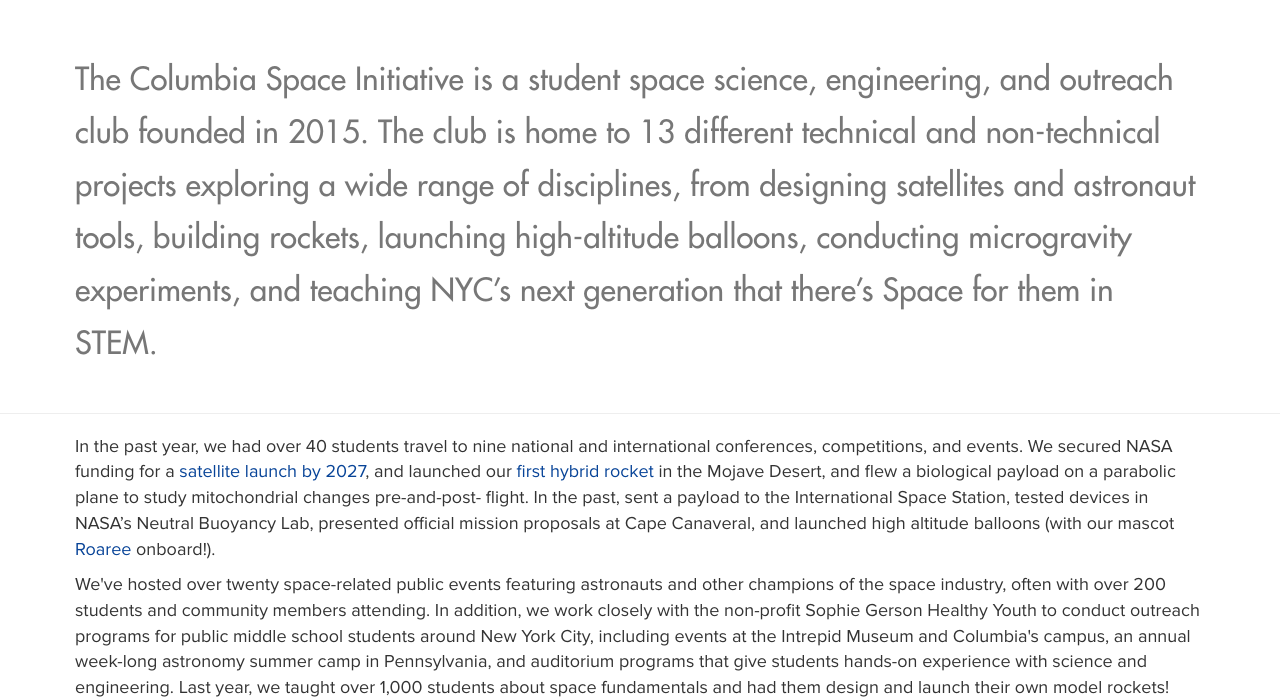
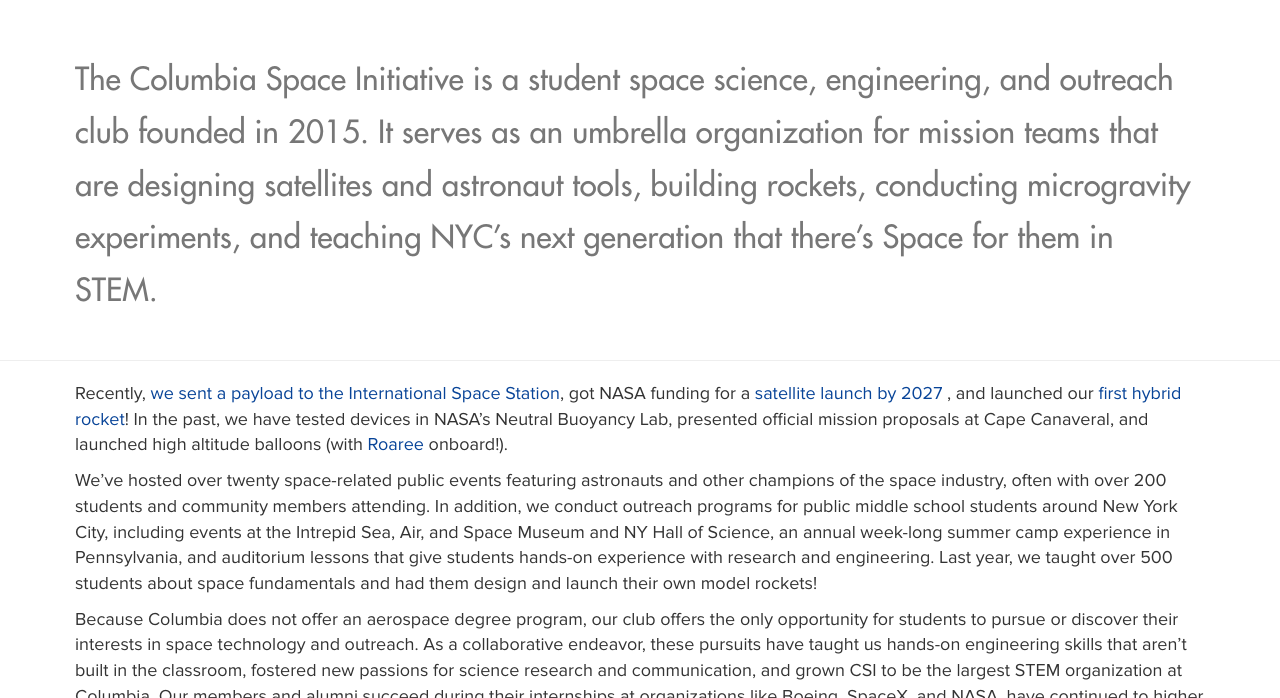
Before and after one commit to columbiaspace/columbiaspace.org, a Jekyll site: the page built from about.html, in a window 1280 px wide and 900 px high, scrolled down 702 px, cut to the strip 202-900 px from the top of the window. Built offline with Jekyll 4.4.1, drawn with Linux system fonts in a browser that asks for light colours; nearby versions of some CDN libraries; comment, search, counter and statistics services are not loaded; some of the changed text lies outside the part shown.

Commit message:
Revert "update about page"
This reverts commit d263e7e2c9d5f5e125a8a3e32fb0ed5670799e4c.

```diff
--- a/about.html
+++ b/about.html
@@ -11,11 +11,10 @@
 	<div class="container">
 		<h2><small>
 			The Columbia Space Initiative is a student space science, engineering,
-			and outreach club founded in 2015. The club is home to 13 different technical
-			and non-technical projects exploring a wide range of disciplines, from designing
-			satellites and astronaut tools, building rockets, launching high-altitude balloons,
-			conducting microgravity experiments, and teaching NYC’s next generation that there’s
-			Space for them in STEM.
+			and outreach club founded in 2015. It serves as an umbrella organization
+			for mission teams that are designing satellites and astronaut tools,
+			building rockets, conducting microgravity experiments, and teaching
+			NYC’s next generation that there’s Space for them in STEM.
 		</small></h2>
 
 	</div>
@@ -28,31 +27,34 @@
 		<div>
 
 
-			<p> In the past year, we had over 40 students travel to nine national and international conferences, competitions, and events.
-				We secured NASA funding for a <a href="https://www.nasa.gov/feature/nasa-announces-selection-of-candidates-for-cubesat-space-missions" target="_blank">satellite launch by 2027</a>,
-				and launched our <a href="https://news.columbia.edu/content/blast" target="_blank">first hybrid rocket</a>  in the Mojave Desert, and flew a biological payload on a parabolic
-				plane to study mitochondrial changes pre-and-post- flight. In the past, sent a payload to the International Space Station, tested devices in NASA’s Neutral Buoyancy Lab, presented
-				official mission proposals at Cape Canaveral, and launched high altitude balloons (with our mascot <a href="https://youtu.be/5US99GBWdAA" target="_blank">Roaree</a> onboard!).
+			<p>
+				Recently, <a href="https://www.engineering.columbia.edu/news/columbia-undergrads-launch-microbes-into-space" target="_blank">we sent a payload to the International Space Station</a>,
+
+				got NASA funding for a <a href="https://www.nasa.gov/feature/nasa-announces-selection-of-candidates-for-cubesat-space-missions" target="_blank">satellite launch by 2027</a>
+				, and launched our <a href="https://news.columbia.edu/content/what-blast" target="_blank">first hybrid rocket</a>! In the
+				past, we have tested devices in NASA’s Neutral Buoyancy Lab, presented official
+				mission proposals at Cape Canaveral, and launched high altitude balloons (with
+				<a href="https://youtu.be/5US99GBWdAA" target="_blank">Roaree</a> onboard!).
 			</p>
 			<p>
-				We've hosted over twenty space-related public events featuring astronauts and
+				We’ve hosted over twenty space-related public events featuring astronauts and
 				other champions of the space industry, often with over 200 students and
-				community members attending. In addition, we work closely with the non-profit
-				Sophie Gerson Healthy Youth to conduct outreach programs for public middle school
-				students around New York City, including events at the Intrepid Museum and Columbia's
-				campus, an annual week-long astronomy summer camp in Pennsylvania, and auditorium programs
-				that give students hands-on experience with science and engineering. Last year, we taught
-				over 1,000 students about space fundamentals and had them design and launch their
+				community members attending. In addition, we conduct outreach programs for
+				public middle school students around New York City, including events at the
+				Intrepid Sea, Air, and Space Museum and NY Hall of Science, an annual week-long
+				summer camp experience in Pennsylvania, and auditorium lessons that give
+				students hands-on experience with research and engineering. Last year, we taught
+				over 500 students about space fundamentals and had them design and launch their
 				own model rockets!
 			</p>
 			<p>
 				Because Columbia does not offer an aerospace degree program, our club offers the
-				only opportunities for students to pursue or discover their interests in space
-				technology and outreach. Our collaborative missions, teach our students hands-on
-				engineering skills that aren’t built in the classroom, foster new passions for
-				science research and communication, and have grown CSI to be the largest
-				STEM organization at Columbia. Our members and alumni consistently succeed during their
-				internships at places like Boeing, SpaceX, and NASA, have continued to
+				only opportunity for students to pursue or discover their interests in space
+				technology and outreach. As a collaborative endeavor, these pursuits have taught
+				us hands-on engineering skills that aren’t built in the classroom, fostered new
+				passions for science research and communication, and grown CSI to be the largest
+				STEM organization at Columbia. Our members and alumni succeed during their
+				internships at organizations like Boeing, SpaceX, and NASA, have continued to
 				higher education at universities including MIT, Stanford, and Georgia Tech, and
 				have earned some of the world’s most prestigious fellowships along the way.
 			</p>
```
